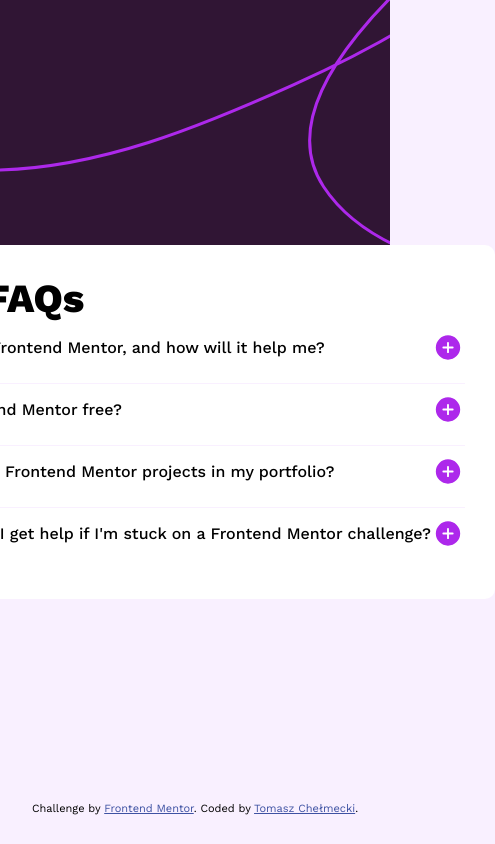
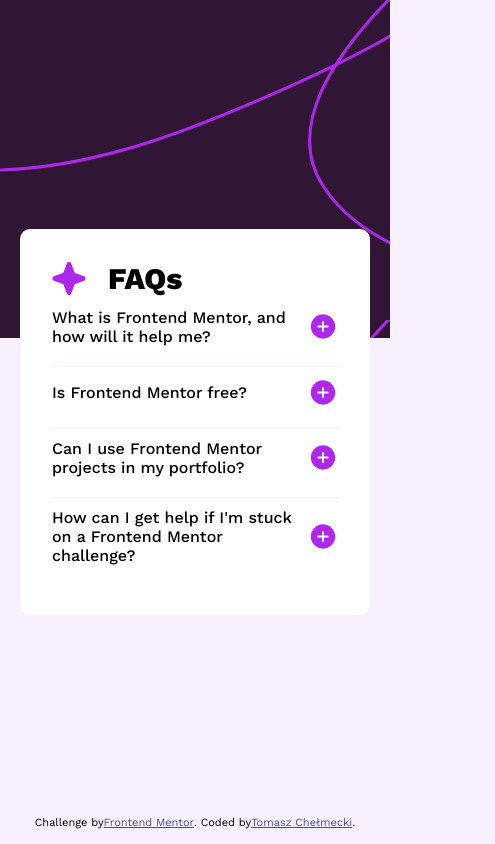
Before and after one commit to tchelmecki/FAQ-accordion---Frontend-Mentor, a plain HTML site: page index.html in a window 390 px wide. Shown: the whole page, 495 px wide, since content can reach past the window. Drawn offline with nearby package versions, Linux system fonts and the light colour scheme.

Commit message:
Update style.css

```diff
--- a/style.css
+++ b/style.css
@@ -102,6 +102,27 @@ body{
     color: hsl(228, 45%, 44%);
  }
 
+@media (max-width: 415px){
+    .faqs{
+        width: 350px;
+    }
+    .title{
+        font-size: 30px;
+    }
+    .title img{
+        width: 38px;
+    }
+    .text{
+        font-size: 11px;
+    }
+    .attribution{
+        display: flex;
+        align-items: center;
+        justify-content: center;
+        font-size: 11px;
+    }
+ }
+
  @media (max-width: 375px){
     .faqs{
         width: 350px;
```
